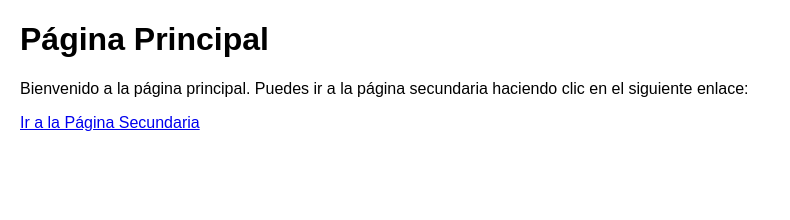
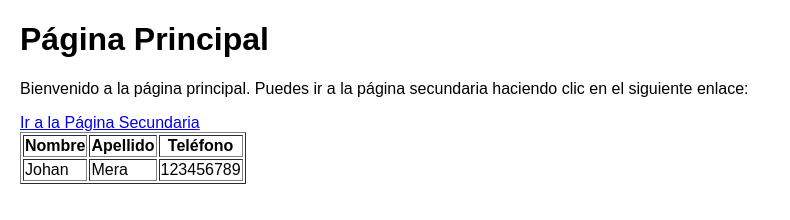
Before and after one commit to JohanMera20/Actividad-git, a plain HTML site: page index.html in a window 1280 px wide. Shown: the whole page, without its empty margins (0-790 px from the left). Drawn offline with Linux system fonts and the light colour scheme.

Commit message:
version 02

```diff
--- a/index.html
+++ b/index.html
@@ -16,6 +16,19 @@
     <h1>Página Principal</h1>
     <p>Bienvenido a la página principal. Puedes ir a la página secundaria haciendo clic en el siguiente enlace:</p>
     <a href="pagina_secundaria.html">Ir a la Página Secundaria</a>
+    <table border="1">
+        <tr>
+            <th>Nombre</th>
+            <th>Apellido</th>
+            <th>Teléfono</th>
+        </tr>
+        <tr>
+            <td>Johan</td>
+            <td>Mera</td>
+            <td>123456789</td>
+        </tr>
+
+    </table>
 
 </body>
 </html>
```
